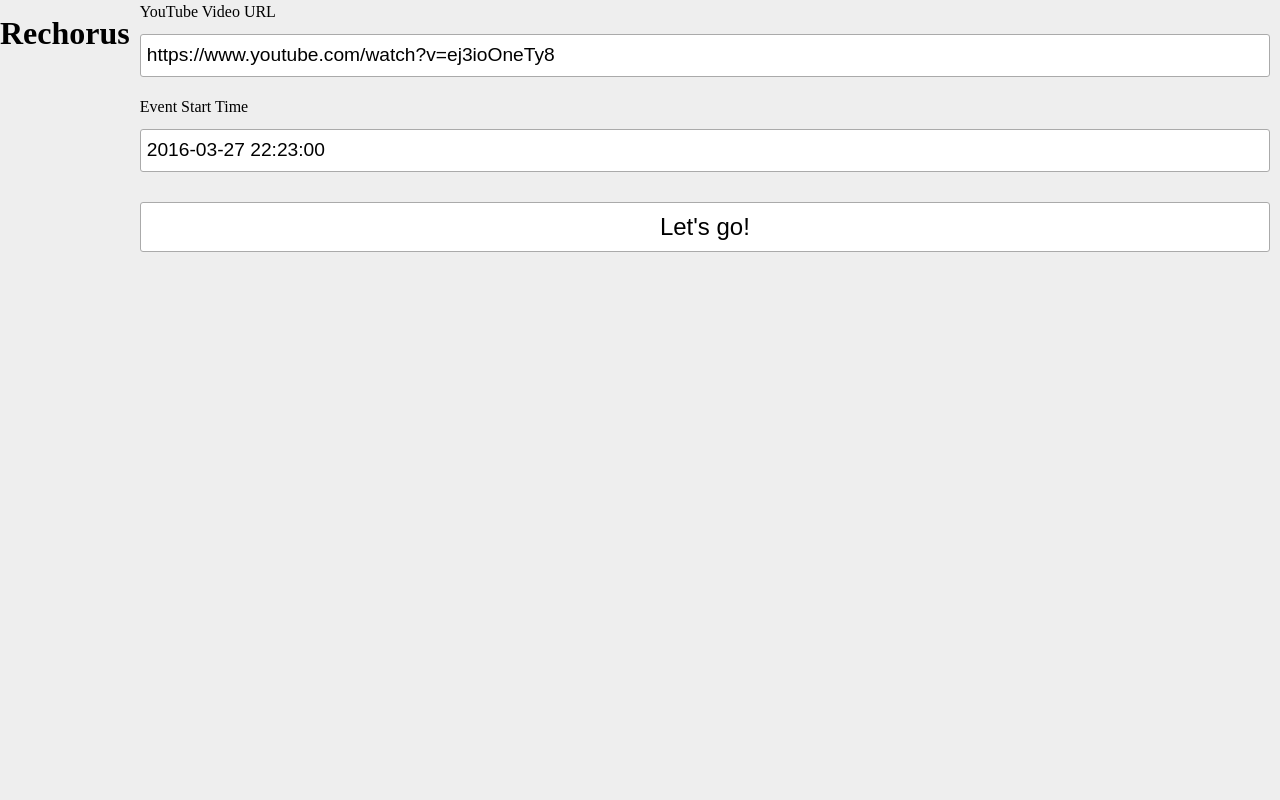
After one commit to mockenoff/rechorus, a Flask app: template templates/form.html in a window 1280 px wide. The commit adds this page. Run offline with Flask 2, Linux system fonts and the light colour scheme; the template is opened without the code that fills it, so the values that code supplies are empty.

Commit message:
Do proper order of ready/load for refresh with video ID

```diff
--- a/rechorus/server.py
+++ b/rechorus/server.py
@@ -8,6 +8,8 @@
 
 import os
 import random
+import datetime
+from urllib import parse
 
 import flask
 import tweepy
@@ -70,11 +72,22 @@ def player():
 	if not access_token or not access_token_secret:
 		return flask.redirect('/connect/')
 
-	twt = Twitter(
-		access_token=access_token,
-		access_token_secret=access_token_secret)
+	url = flask.request.args.get('url')
+	start = flask.request.args.get('start')
 
-	return flask.render_template('player.html')
+	if not url or not start:
+		return flask.render_template('form.html')
+
+	query = parse.parse_qs(parse.urlparse(url).query)
+	if 'v' not in query or not query['v']:
+		return flask.render_template('form.html', error='Invalid YouTube video URL')
+
+	try:
+		start = datetime.datetime.strptime(start, '%Y-%m-%d %H:%M:%S')
+	except ValueError:
+		return flask.render_template('form.html', error='Invalid start time')
+
+	return flask.render_template('player.html', video_id=query['v'][0], start=start)
 
 
 if __name__ == '__main__':
--- a/static/css/main.css
+++ b/static/css/main.css
@@ -1,7 +1,7 @@
 /*
 	RESET
 */
-html, body, header, div, section, iframe, progress, button, ol, ul, li, h4, img, p {
+html, body, header, div, section, iframe, progress, button, ol, ul, li, h4, img, p, form, input, label {
 	border: 0;
 	margin: 0;
 	padding: 0;
@@ -42,6 +42,40 @@ body {
 	width: 100% !important;
 	height: 100% !important;
 }
+
+/*
+	FORM
+*/
+.player-form {
+	width: 100%;
+	padding: 0 10px;
+	box-sizing: border-box;
+}
+	.player-form input,
+	.player-form label {
+		width: 100%;
+		display: block;
+		line-height: 150%;
+		margin: 0 0 10px 0;
+	}
+	.player-form input {
+		padding: 6px;
+		font-size: 1.2em;
+		border-radius: 3px;
+		margin: 0 0 18px 0;
+		border: 1px solid #AAA;
+		box-sizing: border-box;
+	}
+	.player-form input[type="submit"] {
+		cursor: pointer;
+		font-size: 1.5em;
+		background: #FFF;
+		margin: 30px 0 0 0;
+		border: 1px solid #AAA;
+		-webkit-appearance: none;
+		-moz-appearance: none;
+		appearance: none;
+	}
 
 /*
 	CONTROLS
--- /dev/null
+++ b/templates/form.html
@@ -0,0 +1,17 @@
+<!DOCTYPE html>
+<html>
+<head>
+	<title>Rechorus</title>
+	<link rel="stylesheet" href="/css/main.css" />
+</head>
+<body>
+	<h1>Rechorus</h1>
+	<form action="/player/" method="GET" class="player-form">
+		<label for="url">YouTube Video URL</label>
+		<input type="url" name="url" id="url" value="https://www.youtube.com/watch?v=ej3ioOneTy8" placeholder="https://www.youtube.com/watch?v=ej3ioOneTy8" />
+		<label for="start">Event Start Time</label>
+		<input type="datetime" name="start" id="start" value="2016-03-27 22:23:00" placeholder="2016-01-01 00:00:00" />
+		<input type="submit" value="Let's go!" />
+	</form>
+</body>
+</html>
```
Also changed, not shown: static/js/media_player.js (+14 -3 lines), templates/player.html (+6 -1 lines).
